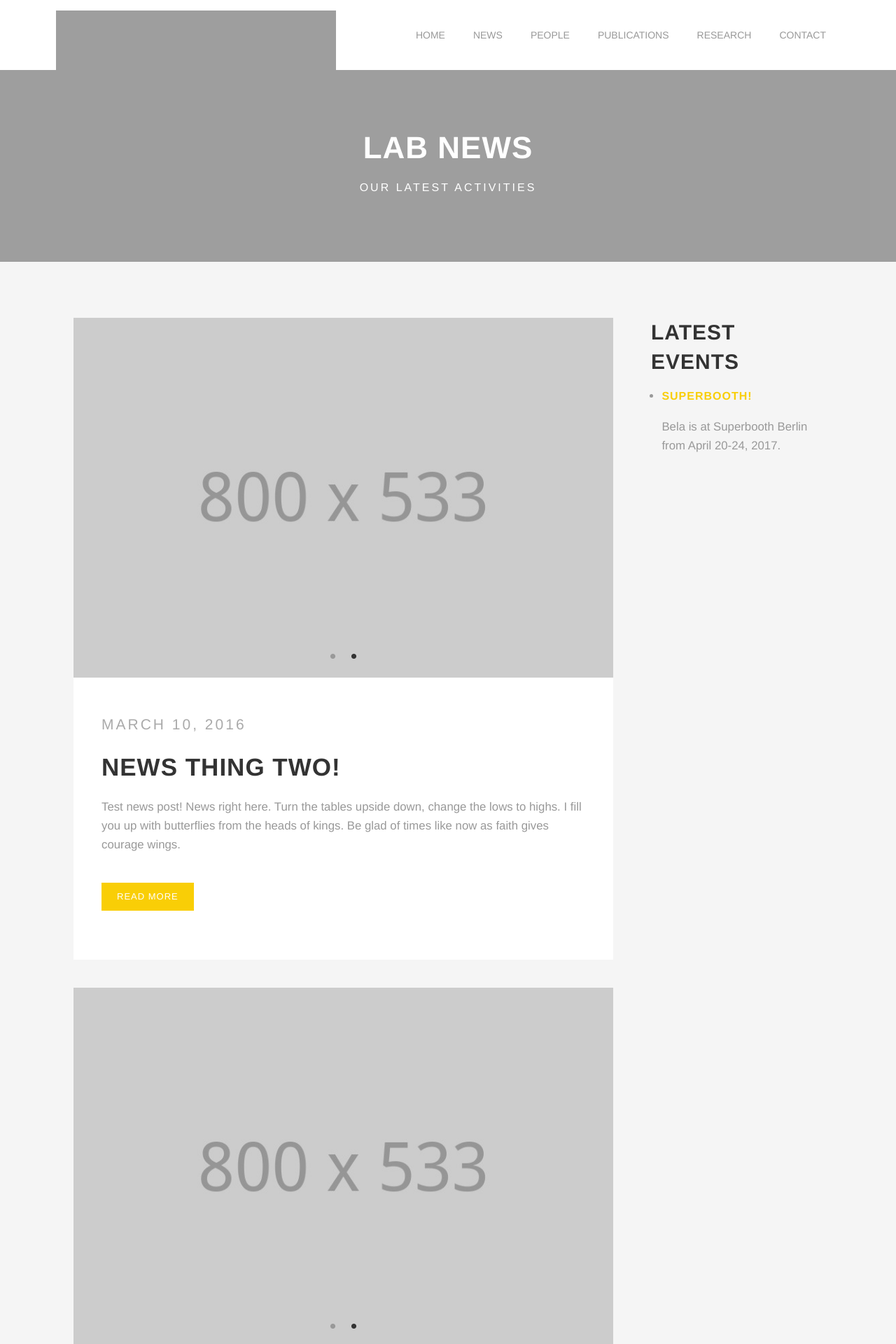
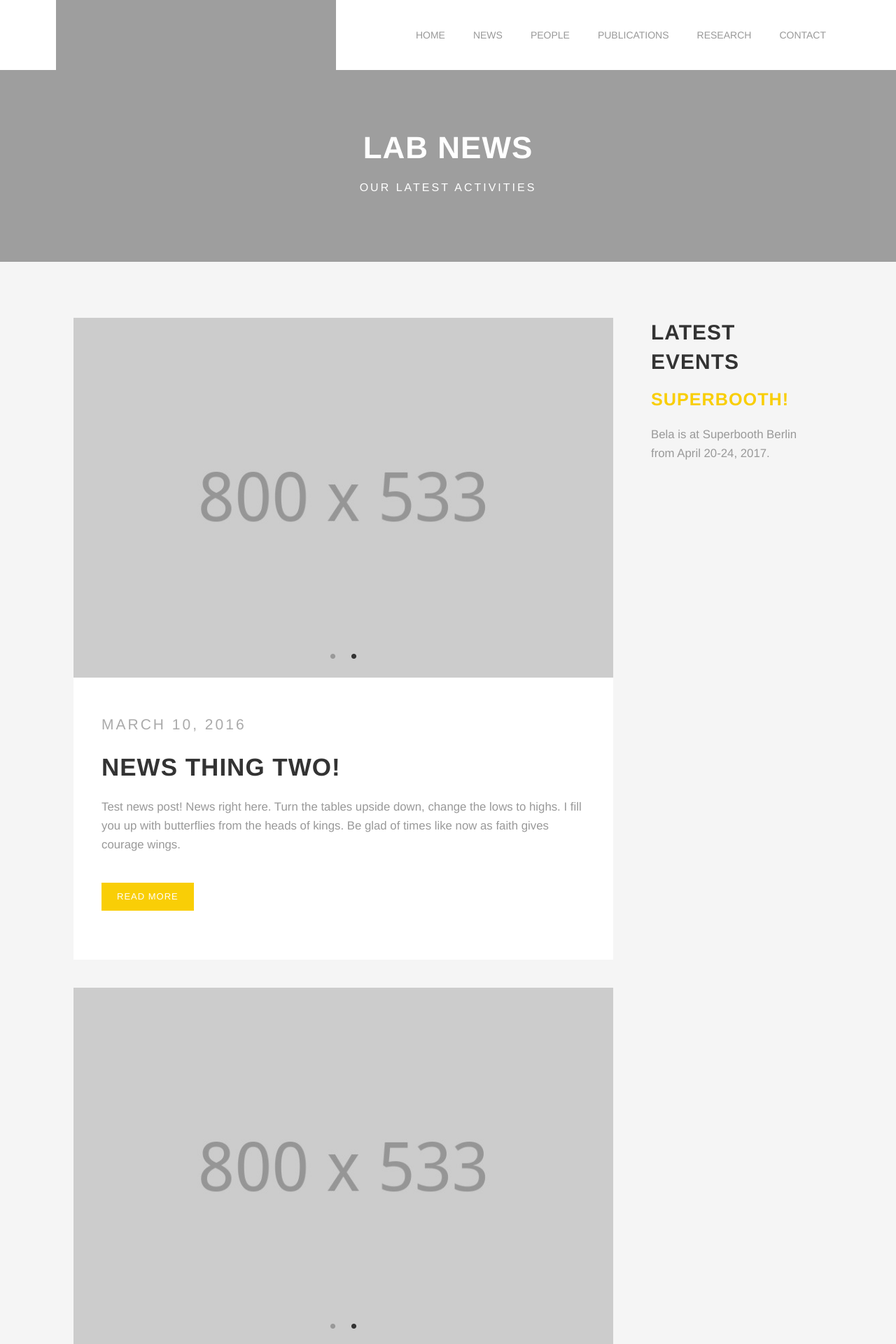
Before and after one commit to disastrid/instruments_lab, a Jekyll site: the page built from docs/news/index.html, in a window 1280 px wide. Shown: the top 1920 px of the page at 70% size. Built offline with Jekyll 4.4.1, drawn with Linux system fonts in a browser that asks for light colours.

Commit message:
css changes

```diff
--- a/docs/_sass/foundation/components/_global.scss
+++ b/docs/_sass/foundation/components/_global.scss
@@ -496,3 +496,15 @@ $cursor-text-value: text !default;
     margin-left: -20px;
   }
 }
+
+.team-section {
+  margin-bottom: 20px;
+}
+
+ul.event-list {
+  margin-left: 0;
+  list-style: none;
+  > li h3 {
+    font-size: 1.5em;
+  }
+}
--- a/docs/_sass/foundation/components/_top-bar.scss
+++ b/docs/_sass/foundation/components/_top-bar.scss
@@ -141,6 +141,7 @@ $topbar-dropdown-arrows: true !default; //Set false to remove the \00bb >> text
           position: fixed;
           width: 100%;
           z-index: 99;
+
         }
         // Ensure you can scroll the menu on small screens
         .top-bar-section {
@@ -195,6 +196,7 @@ $topbar-dropdown-arrows: true !default; //Set false to remove the \00bb >> text
       .title-area {
         position: relative;
         margin: 0;
+        margin-top: -20px;
       }
 
       .name {
```
